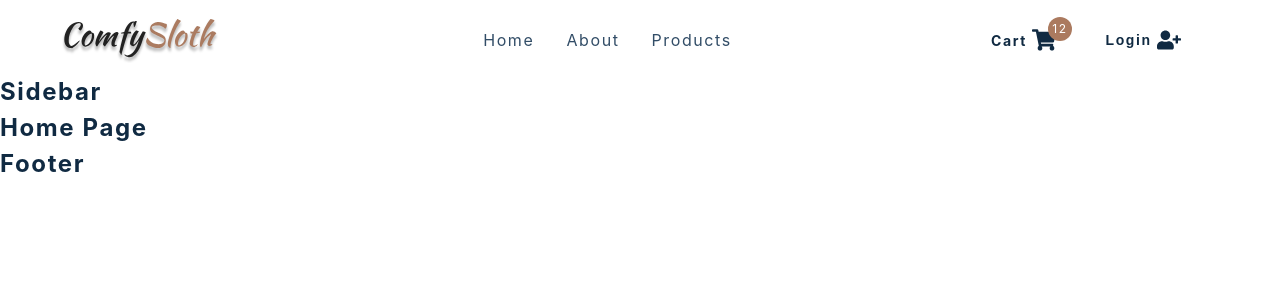
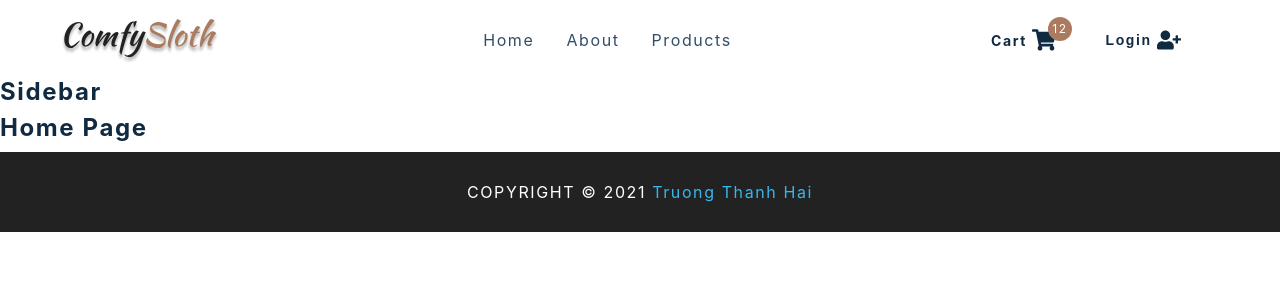
Before and after one commit to truongthanhhai283/React-Tutorial-and-Projects-Course, a React (Create React App) app in the folder e-commerce-project/: page / in a window 1280 px wide. Shown: the top 300 px of the page. Built offline with nearby package versions, Linux system fonts and the light colour scheme; the HTML template or start-up script is replaced by a standard one.

Commit message:
9. Footer

```diff
--- a/e-commerce-project/src/components/Footer.js
+++ b/e-commerce-project/src/components/Footer.js
@@ -1,8 +1,14 @@
-import React from 'react'
-import styled from 'styled-components'
+import React from "react";
+import styled from "styled-components";
 const Footer = () => {
-  return <h4>footer</h4>
-}
+  return (
+    <Wrapper>
+      <h5>
+        COPYRIGHT © {new Date().getFullYear()} <span>Truong Thanh Hai</span>
+      </h5>
+    </Wrapper>
+  );
+};
 
 const Wrapper = styled.footer`
   height: 5rem;
@@ -23,9 +29,13 @@ const Wrapper = styled.footer`
     text-transform: none;
     line-height: 1.25;
   }
+
+  span {
+    color: #38b7ee;
+  }
   @media (min-width: 776px) {
     flex-direction: row;
   }
-`
+`;
 
-export default Footer
+export default Footer;
```
